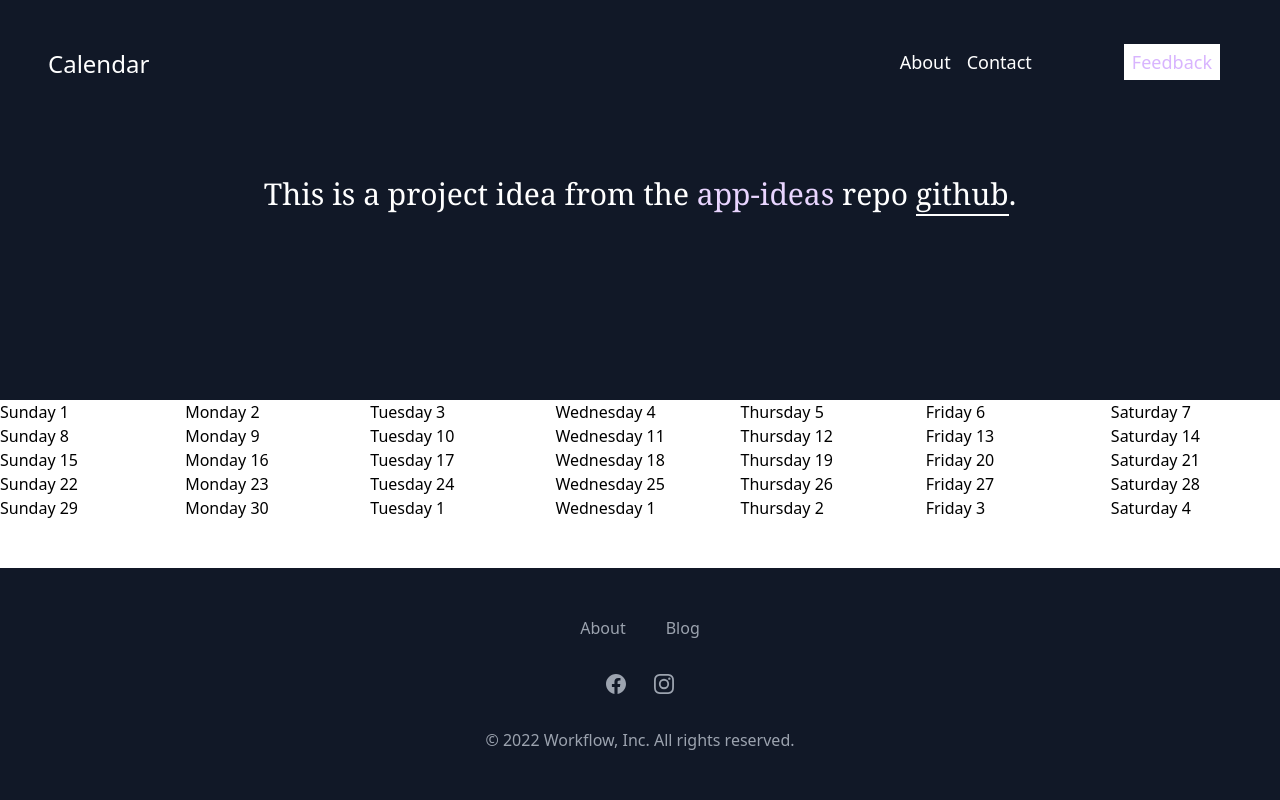
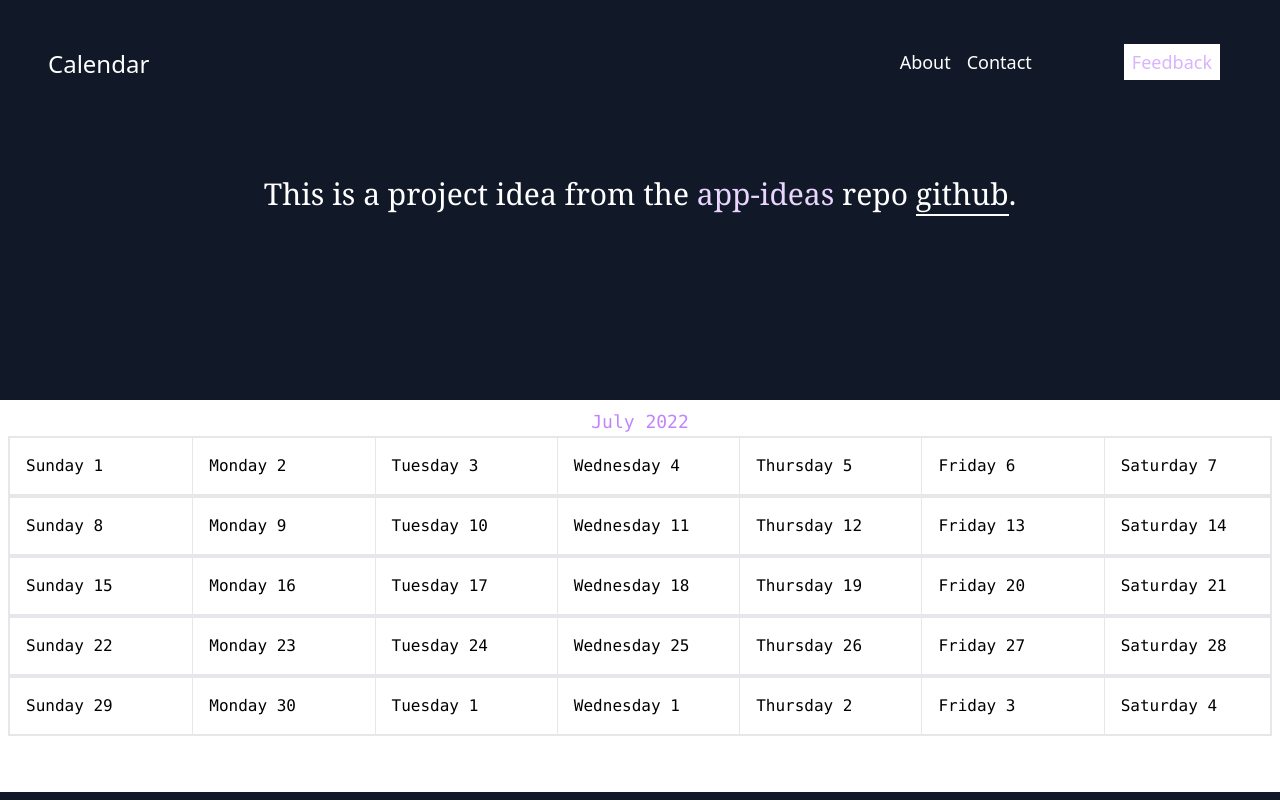
Before and after one commit to graciasc/Calendar, a Next.js app: page / in a window 1280 px wide. Shown: the top 800 px of the page. Built offline with nearby package versions, Linux system fonts and the light colour scheme.

Commit message:
gc/feature-calendar - Add month/year prop to calendar - Change naming to make things more understandable. - Remove handleDays from calendar

```diff
--- a/pages/calendar.tsx
+++ b/pages/calendar.tsx
@@ -1,6 +1,6 @@
+import React, { useState } from "react";
+
 const Calendar = (props) => {
-  const handleDays = () => {
-  };
   const daysOfWeek = [
     "Sunday",
     "Monday",
@@ -11,19 +11,29 @@ const Calendar = (props) => {
     "Saturday",
   ];
   const handleCalendarLayout = () => {
-    const rows = Math.ceil(props.month / 7);
+    const rows = Math.ceil(props.days / 7);
     let startDay = 1;
     return (
-      <div>
+      <div className="font-mono text-md p-2">
+        <h1 className="grid justify-center text-lg text-purple-400">
+          {props.month} {props.year}
+        </h1>
         {[...Array(rows)].map((e, i) => {
           return (
-            <div className={`grid grid-rows-${rows}  gap-4`}>
-              <div className="grid grid-cols-7 gap-4">
+            <div
+              className={`grid grid-rows-${rows} text-center gap-4`}
+            >
+              <div className="grid grid-cols-7 gap-4 box-content border-2 divide-x ">
                 {daysOfWeek.map((day) => {
                   return (
-                    <div>
-                      <h1>
-                        {day} {startDay > 30 ? startDay = 1 : startDay++}
+                    <div
+                      style={{ width: "max-content" }}
+                      className="justify-items-end items-center container grid p-4"
+                    >
+                      <h1 className="">
+                        <span>
+                          {day} {startDay > 30 ? startDay = 1 : startDay++}
+                        </span>
                       </h1>
                     </div>
                   );
--- a/pages/index.tsx
+++ b/pages/index.tsx
@@ -1,10 +1,20 @@
 import React, { useEffect, useState } from "react";
-import { getDaysInMonth, setUpCalendar } from "../services/dates/dates";
+import {
+  getDaysInMonth,
+  getMonthName,
+  setUpCalendar,
+} from "../services/dates/dates";
 import { CalendarType } from "../services/dates/dates.d";
 import Calendar from "./calendar";
 
 const Home = () => {
   const [year, setYear] = useState<number>(new Date().getFullYear());
+  const [days, setDays] = useState<number>(
+    getDaysInMonth(year, new Date().getMonth()),
+  );
+  const [month, setMonth] = useState<string>(
+    getMonthName(new Date().getMonth()),
+  );
   const [calendar, setCalendar] = useState<CalendarType>(
     setUpCalendar(year),
   );
@@ -53,8 +63,11 @@ const Home = () => {
           </h1>
         </div>
       </div>
+
       <Calendar
-        month={getDaysInMonth(new Date().getFullYear(), new Date().getMonth())}
+        days={days}
+        month={month}
+        year={year}
       />
       <footer className="mt-24 bg-gray-900 sm:mt-12">
         <div className="mx-auto max-w-md py-12 px-4 overflow-hidden sm:max-w-3xl sm:px-6 lg:max-w-7xl lg:px-8">
```
